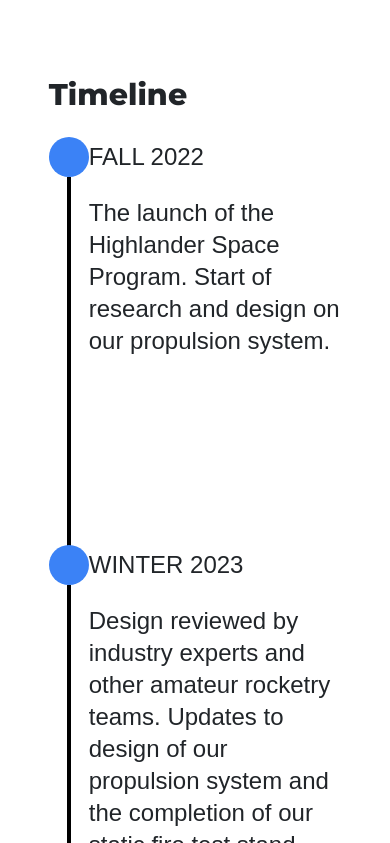
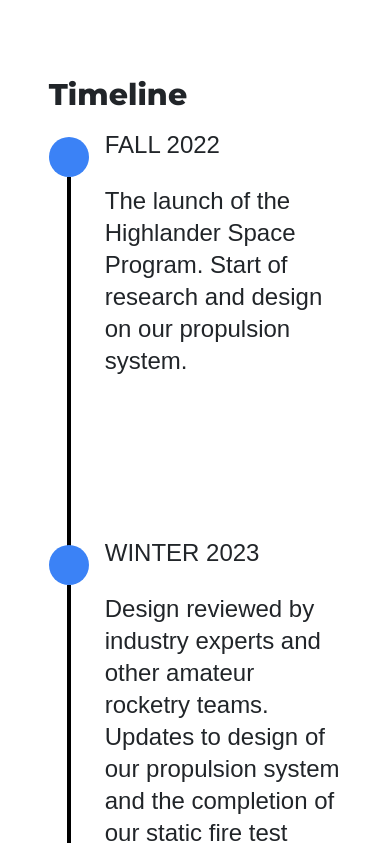
Before and after one commit to acm-ucr/hsp-website, a Next.js app: page /projects in a window 390 px wide. Shown: the part 3141-3984 px from the top of the page. Built offline with nearby package versions, Linux system fonts and the light colour scheme.

Commit message:
alignment bug fixes

```diff
--- a/src/app/projects/page.js
+++ b/src/app/projects/page.js
@@ -32,7 +32,7 @@ const page = () => {
           <Image src={Image3} alt="rocket" />
         </div>
       </div>
-    <Timeline />
+      <Timeline />
     </div>
   );
 };
--- a/src/components/projects/poseidon/Timeline.js
+++ b/src/components/projects/poseidon/Timeline.js
@@ -22,19 +22,16 @@ const Timeline = () => {
             </div>
           </div>
 
-          <div className="grid md:grid-cols-2 font-sans gap-3 md:-mt-10 -mt-7">
-            <div className="text-2xl flex justify-center items-start flex-col">
+          <div className="grid md:grid-cols-2 font-sans gap-3 -mt-10 ">
+            <div className="text-2xl flex justify-center items-start flex-col pl-4">
               {event.data}
 
               <span className="block md:hidden mt-4">{event.para}</span>
             </div>
-            <div className="hidden md:block text-xl">
-              {event.para}
-            </div>
+            <div className="hidden md:block text-xl">{event.para}</div>
           </div>
         </div>
       ))}
-
     </div>
   );
 };
```
